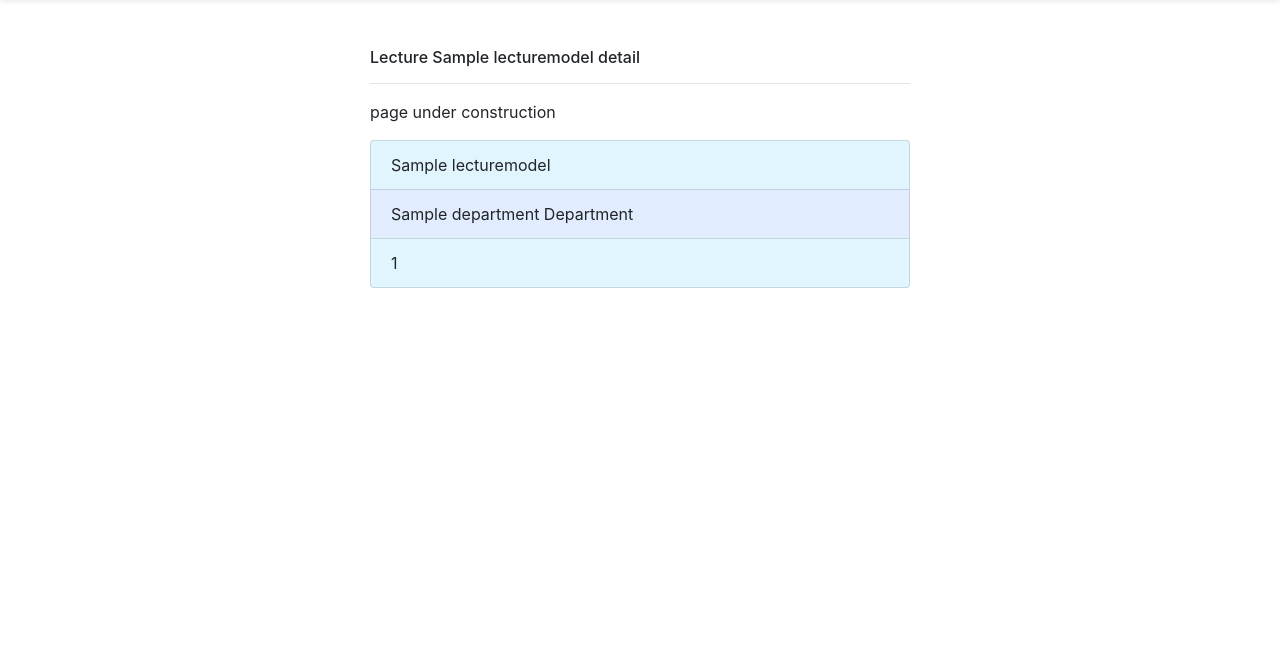
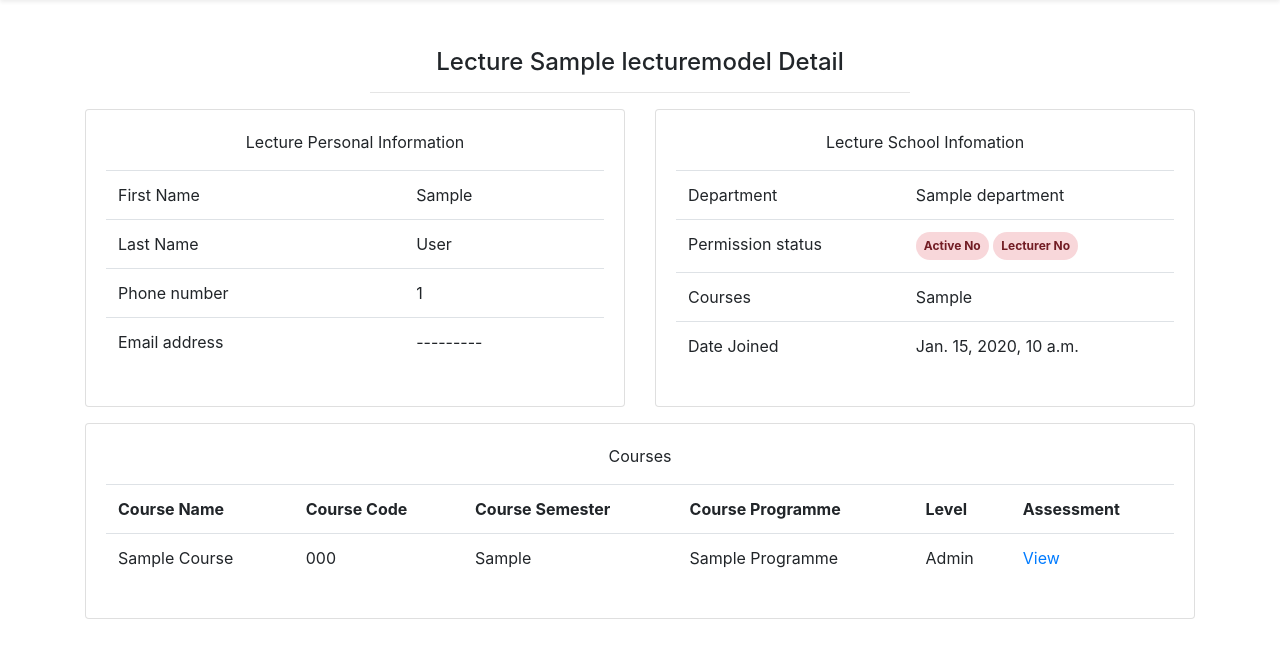
Before and after one commit to adichris/eAssessmentSystem, a Django app: template lecture/templates/lecture/detail.html in a window 1280 px wide. Shown: the part 58-716 px from the top of the page. Run offline with Django 3.2, Linux system fonts and the light colour scheme; the template is opened without the code that fills it: most values are stand-ins (such as "Sample title", 1, 10 or a date in 2020); parts of the project's set-up code (start-up, migrations or seed data) failed here and were passed over; some libraries are stand-ins or nearby versions.

Commit message:
Bug fixed Admin lecture view detail developed Can can view lecture course records

```diff
--- a/accounts/models.py
+++ b/accounts/models.py
@@ -155,7 +155,7 @@ class User(AbstractBaseUser):
 
     @property
     def is_staff(self):
-        return self.is_admin and self.is_active
+        return (self.is_superuser or self.is_admin) and self.is_active
 
 
 @receiver(models.signals.pre_save, sender=User)
--- a/assessment/models.py
+++ b/assessment/models.py
@@ -13,7 +13,7 @@ class QuestionGroupChoice(models.TextChoices):
     QUIZ2 = "quiz2", "Quiz 2"
     QUIZ3 = "quiz3", "Quiz 3"
     QUIZ4 = "quiz4", "Quiz 4"
-    MIDSEM = "midsem", "Mid Semester"
+    MIDSEM = "midsem", "Mid Semester Quiz"
     __empty__ = '--------'
 
 
--- a/lecture/templates/lecture/detail.html
+++ b/lecture/templates/lecture/detail.html
@@ -4,14 +4,123 @@
     <div class="container">
         <div class="row">
             <div class="col-md-6 mx-auto mt-3 mt-md-4 mt-lg-5">
-                <h6>Lecture {{ lecturemodel }} detail</h6>
+                <h4 class="text-center">Lecture {{ lecturemodel }} Detail</h6>
                 <hr>
-                <p>page under construction</p>
-                <ul class="list-group">
-                    <li class="list-group-item" style="background: #e1f5fe;">{{ lecturemodel }}</li>
-                    <li class="list-group-item" style="background: #e1edfe;">{{ lecturemodel.department }} Department</li>
-                    <li class="list-group-item" style="background: #e1f5fe;">{{ lecturemodel.profile.phone_number }}</li>
-                </ul>
+            </div>
+        </div>
+
+
+        <div class="row">
+            <div class="col">
+                <div class="card-deck">
+                    <div class="card">
+                        <div class="card-body">
+                            <div class="table-responsive">
+                                <p class="text-center">Lecture Personal Information</p>
+                                <table class="table">
+                                    <tr>
+                                        <td>First Name</td>
+                                        <td>{{ profile.first_name|title }}</td>
+                                    </tr>
+                                    <tr>
+                                        <td>Last Name</td>
+                                        <td>{{ profile.last_name|title }}</td>
+                                    </tr>
+                                    <tr>
+                                        <td>Phone number</td>
+                                        <td>{{ profile.phone_number|title }}</td>
+                                    </tr>
+                                    <tr>
+                                        <td>Email address</td>
+                                        <td>{{ profile.email|default:"---------" }}</td>
+                                    </tr>
+                                </table>
+                            </div>
+                        </div>
+                    </div>
+
+                    <div class="card">
+                        <div class="card-body">
+                            <p class="text-center">Lecture School Infomation</p>
+                            <p class="text-center"></p>
+                            <div class="table-responsive">
+                                <table class="table">
+                                    <tr>
+                                        <td>Department</td>
+                                        <td>{{ object.department }}</td>
+                                    </tr>
+                                    <tr>
+                                        <td>Permission status</td>
+                                        <td>
+                                            <span class = "badge badge-pill p-2 {% if profile.is_active %} alert-success {% else %} alert-danger {% endif %}" title="Is user active?">Active {{ profile.is_active|yesno|title }}</span>
+                                            <span class = "badge badge-pill p-2 {% if profile.is_lecture %} alert-success {% else %} alert-danger {% endif %}" title="Is user lecture?">Lecturer {{ profile.is_lecture|yesno|title }}</span>
+
+                                        </td>
+                                    </tr>
+                                    <tr>
+                                        <td>Courses</td>
+                                        <td>{{ courses_ctn }}</td>
+                                    </tr>
+                                    <tr>
+                                        <td>Date Joined</td>
+                                        <td>{{ profile.timestamp }}</td>
+                                    </tr>
+                                </table>
+                            </div>
+                        </div>
+                    </div>
+                </div>
+            </div>
+        </div>
+
+        {% if request.user.is_admin %}
+        <div class="row my-2">
+            <div class="col d-flex justify-content-end">
+                <a href="{% url 'accounts:profile_edit' slug=profile.slug pk=profile.pk %}?next={{ request.path }}" class="btn btn-outline-secondary" onclick="appendSpinOnClick(this)"><span class="fa fa-edit mr-2"></span> Edit Lecture Profile</a>
+            </div>
+        </div>
+        {% endif %}
+
+        <div class="row my-3">
+            <div class="col-12">
+                <div class="card-group">
+                    <div class="card">
+                        <div class="card-body">
+                            <p class="text-center">Courses</p>
+                            <div class="table-responsive">
+
+                                {% if courses %}
+                                    <table class="table">
+                                        <tr>
+                                            <th>Course Name</th>
+                                            <th>Course Code</th>
+                                            <th>Course Semester</th>
+                                            <th>Course Programme</th>
+                                            <th>Level</th>
+                                            <th>Assessment</th>
+                                        </tr>
+                                        {% for course in courses %}
+                                            <tr class="hover-inset">
+                                                <td>{{ course.name|title }}</td>
+                                                <td>{{ course.code|upper }}</td>
+                                                <td>{{ course.get_semester_display }}</td>
+                                                <td>{{ course.programme|title }}</td>
+                                                <td>{{ course.level|title }}</td>
+                                                <td><a href="{% url 'records:admin_view_lecture_course_detail' course_pk=course.pk course_code=course.code lecture_id=object.id %}?back={{ request.path }}" class="card-link" onclick="appendSpinOnClick(this)">View</a></td>
+                                            </tr>
+                                        {% endfor %}
+
+                                    </table>
+                                {% else %}
+                                    <p class="alert alert-warning">
+                                        This lecture has no course registered with.
+                                    </p>
+                                {% endif %}
+
+                            </div>
+                        </div>
+                    </div>
+                </div>
             </div>
         </div>
     </div>
--- a/record/templates/record/lecture/course_records.html
+++ b/record/templates/record/lecture/course_records.html
@@ -12,7 +12,7 @@
         <div class="row mb-3 mb-md-4">
             <div class="col">
                 <div class="d-flex justify-content-between">
-                    <a href="{% url 'records:lecture_all' %}?sort={% if is_course_sort %}course{% endif %}" class="btn btn-link btn-sm d-print-none" onclick="onBackSpin(this)"><span class="fa fa-chevron-left mr-2"></span>back</a>
+                    <a href="{% if is_back %} {{ is_back }} {% else %} {% url 'records:lecture_all' %}?sort={% if is_course_sort %}course{% endif %} {% endif %}" class="btn btn-link btn-sm d-print-none" onclick="onBackSpin(this)"><span class="fa fa-chevron-left mr-2"></span>back</a>
                     <a href="" class="btn btn-outline-secondary btn-sm d-print-none" onclick="window.print()"><span class="fa fa-print mr-2"></span>Print</a>
                 </div>
             </div>
@@ -25,11 +25,11 @@
             <div class="col">
                 {% for question_group in question_groups %}
                     {% if question_group.status == conduct_status %}
-                        <p class="alert alert-warning alert-dismissable">{{ question_group.get_title_display }} status is in {{ question_group.get_status_display }} state - Some students are still working
+                        <p class="alert alert-warning alert-dismissable">{{ question_group.get_title_display }} status is still in {{ question_group.get_status_display }} state - Some students are still working
                             <span class="fa fa-times-circle float-right" onclick="dismissQuzStatusPopUp()"></span>
                         </p>
                     {% elif question_group.status == conducted_status and question_group.questions_type == theory_type %}
-                        <p class="alert alert-warning alert-dismissable">{{ question_group.get_title_display }} status is in {{ question_group.get_status_display }} state - The Questions are not completely marked
+                        <p class="alert alert-warning alert-dismissable">{{ question_group.get_title_display }} status is still in {{ question_group.get_status_display }} state - The Questions are not completely marked
                             <span class="fa fa-times-circle float-right" onclick="dismissQuzStatusPopUp()"></span>
                         </p>
                     {% endif %}
--- a/record/urls.py
+++ b/record/urls.py
@@ -16,5 +16,6 @@ urlpatterns = [
     path("publish/<str:question_group_title>/<int:question_group_pk>/<str:course_code>/",
          PublishRecordsDetailView.as_view(), name="publish"),
     path("student/<str:course_code>/<int:course_id>", StudentRecordsTemplateView.as_view(), name="student_course_records"),
-    path("lecture/course_detail/<int:course_pk>/<str:course_code>/", LectureCourseRecords.as_view(), name="course_detail")
+    path("lecture/course_detail/<int:course_pk>/<str:course_code>/", LectureCourseRecords.as_view(), name="course_detail"),
+    path("adminlecturecourse_detail/<int:course_pk>/<str:course_code>/<int:lecture_id>/", LectureCourseRecords.as_view(), name="admin_view_lecture_course_detail"),
 ]
--- a/student/templates/student/lecture_all_student.html
+++ b/student/templates/student/lecture_all_student.html
@@ -2,7 +2,7 @@
 {% block content %}
     <div class="container">
     {% if has_student %}
-        <div class="row">
+        <div class="row d-print-none">
             <div class="col-12 mx-auto mt-3">
                 <h5 class="text-center">All Registered Student</h5>
                 <hr>
@@ -19,7 +19,7 @@
             </div>
         </div>
 
-        <div class="row">
+        <div class="row d-print-none">
             <div class="col-md-12">
                 {% if query %}
                     {% if student_list.count > 1 %}
@@ -42,7 +42,7 @@
                     <hr>
                     {% regroup student_programme.list by level as student_progs_by_lvl %}
                     {% for std_lst in student_progs_by_lvl %}
-                        <table class="table table-bordered ">
+                        <table class="table table-bordered">
                             <tr>
                                 <th colspan="5">{{ std_lst.grouper }}</th>
                             </tr>
```
Also changed, not shown: accounts/views.py (+7 -8 lines), lecture/views.py (+15 -0 lines), record/views.py (+16 -6 lines), student/templates/student/listview.html (+8 -7 lines).
